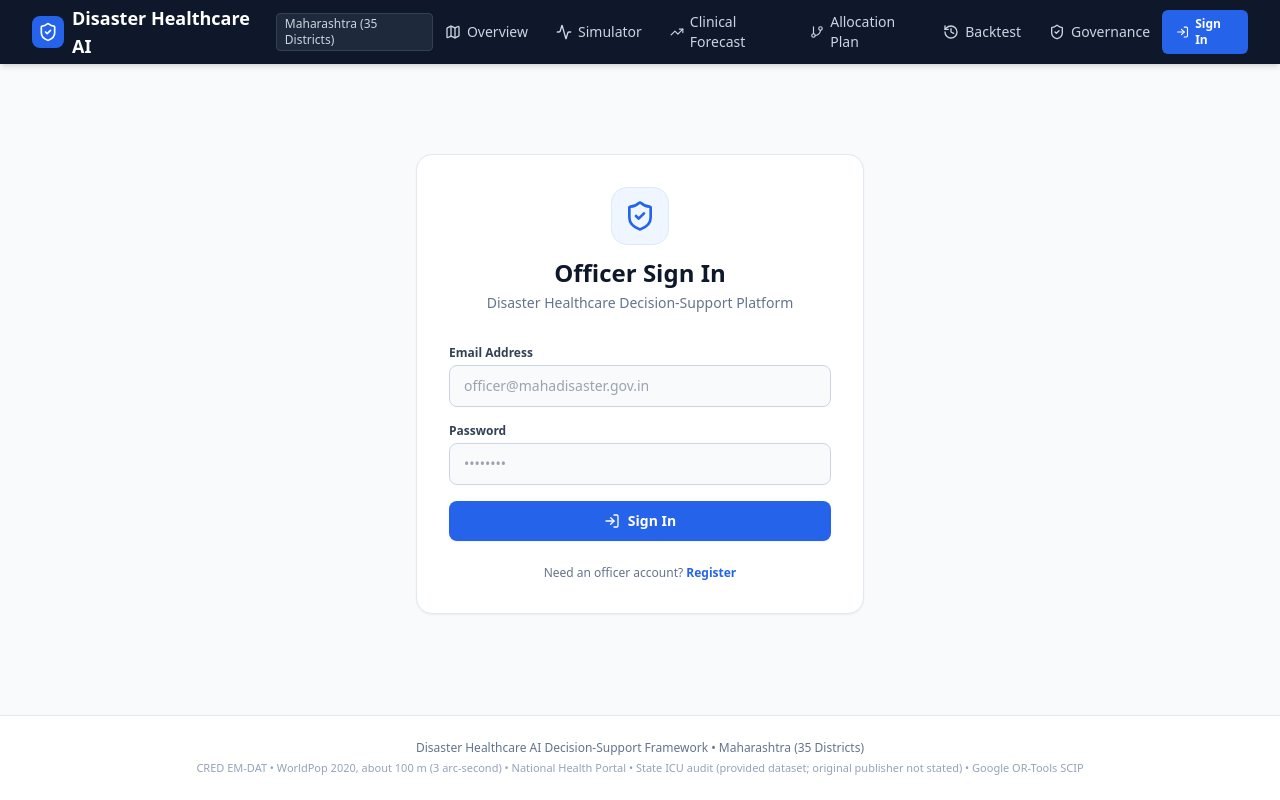
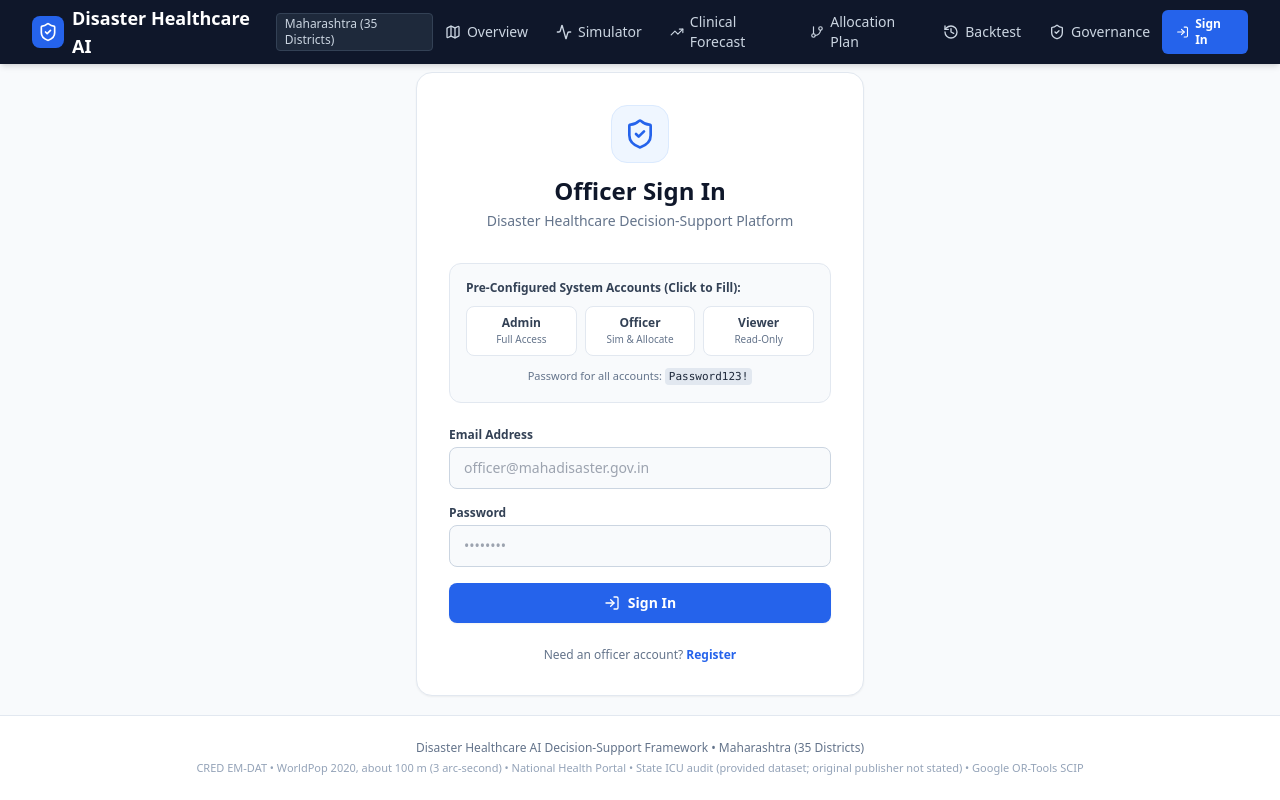
Before and after one commit to Srushti2630/disaster-healthcare-ai, a React (Vite) app in the folder frontend/: page /login in a window 1280 px wide. Built offline with nearby package versions, Linux system fonts and the light colour scheme; the HTML template or start-up script is replaced by a standard one.

Commit message:
fix(auth-ui): surface pre-configured demo credentials and clarify RBAC registration policy on login page

```diff
--- a/frontend/src/pages/LoginPage.tsx
+++ b/frontend/src/pages/LoginPage.tsx
@@ -66,6 +66,79 @@ export const LoginPage: React.FC = () => {
         {successMsg && (
           <div className="mb-6 p-3.5 bg-emerald-50 border border-emerald-200 text-emerald-700 text-sm rounded-xl">
             {successMsg}
+          </div>
+        )}
+
+        {/* Pre-configured Demo Accounts */}
+        {!isRegister && (
+          <div className="mb-6 p-4 bg-slate-50 border border-slate-200 rounded-xl space-y-2.5">
+            <p className="text-xs font-semibold text-slate-700">Pre-Configured System Accounts (Click to Fill):</p>
+            <div className="grid grid-cols-3 gap-2">
+              <button
+                type="button"
+                onClick={() => {
+                  setEmail("admin@example.com");
+                  setPassword("Password123!");
+                  setError(null);
+                }}
+                className="px-2 py-2 bg-white border border-slate-200 rounded-lg text-xs font-medium text-slate-700 hover:bg-blue-50 hover:border-blue-300 hover:text-blue-700 transition-colors text-center shadow-xs"
+              >
+                <span className="block font-bold">Admin</span>
+                <span className="text-[10px] text-slate-500">Full Access</span>
+              </button>
+              <button
+                type="button"
+                onClick={() => {
+                  setEmail("officer@example.com");
+                  setPassword("Password123!");
+                  setError(null);
+                }}
+                className="px-2 py-2 bg-white border border-slate-200 rounded-lg text-xs font-medium text-slate-700 hover:bg-blue-50 hover:border-blue-300 hover:text-blue-700 transition-colors text-center shadow-xs"
+              >
+                <span className="block font-bold">Officer</span>
+                <span className="text-[10px] text-slate-500">Sim & Allocate</span>
+              </button>
+              <button
+                type="button"
+                onClick={() => {
+                  setEmail("viewer@example.com");
+                  setPassword("Password123!");
+                  setError(null);
+                }}
+                className="px-2 py-2 bg-white border border-slate-200 rounded-lg text-xs font-medium text-slate-700 hover:bg-blue-50 hover:border-blue-300 hover:text-blue-700 transition-colors text-center shadow-xs"
+              >
+                <span className="block font-bold">Viewer</span>
+                <span className="text-[10px] text-slate-500">Read-Only</span>
+              </button>
+            </div>
+            <p className="text-[11px] text-slate-500 text-center pt-0.5">
+              Password for all accounts: <code className="bg-slate-200 px-1 py-0.5 rounded font-mono text-slate-800">Password123!</code>
+            </p>
+          </div>
+        )}
+
+        {isRegister && (
+          <div className="mb-6 p-4 bg-amber-50 border border-amber-200 rounded-xl text-xs text-amber-900 space-y-1.5">
+            <p className="font-semibold flex items-center gap-1.5">
+              <span>Security Policy Notice</span>
+            </p>
+            <p className="text-[11px] leading-relaxed text-amber-800">
+              Public self-registration is disabled by Role-Based Access Control (RBAC). Only logged-in Administrators can provision new accounts.
+            </p>
+            <p className="text-[11px] leading-relaxed text-amber-800">
+              To access the system, please{" "}
+              <button
+                type="button"
+                onClick={() => {
+                  setIsRegister(false);
+                  setError(null);
+                }}
+                className="text-blue-700 font-bold underline"
+              >
+                Sign In
+              </button>{" "}
+              using one of the pre-configured accounts above.
+            </p>
           </div>
         )}
 
```
